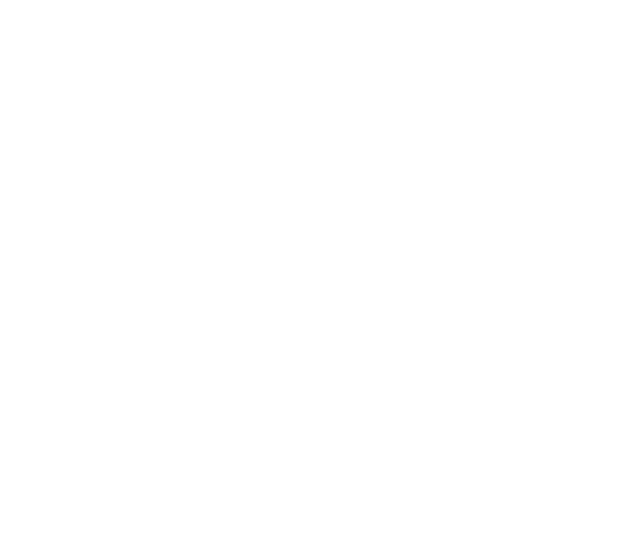
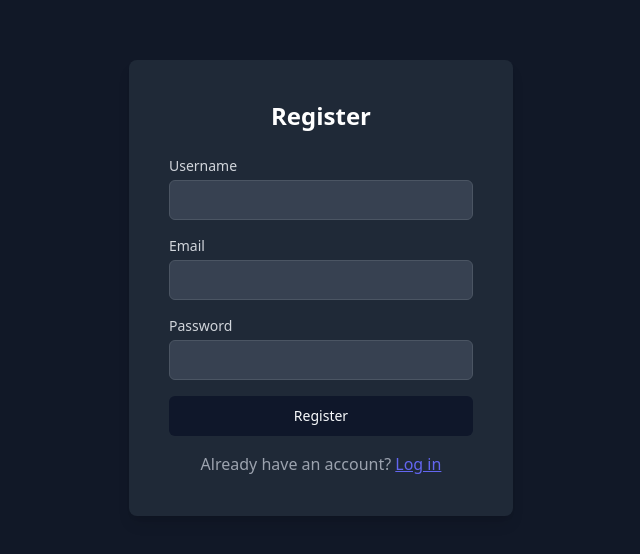
Before and after one commit to erick-escape/todolist_app, a React (Vite) app in the folder web/: page /register in a window 1280 px wide. Before the commit this address had no page. Shown: the part 112-666 px from the top of the page, without its empty margins (319-959 px from the left). Built offline with nearby package versions, Linux system fonts and the light colour scheme.

Commit message:
feat: add login-register and task listing

```diff
--- a/web/src/App.tsx
+++ b/web/src/App.tsx
@@ -2,6 +2,7 @@ import { BrowserRouter as Router, Routes, Route } from "react-router-dom";
 import Login from "./components/Login/Login";
 import TaskList from "./components/Task/TaskList";
 import UserDetails from "./components/UserDetails/UserDetails";
+import Register from "./components/Register/Register";
 
 function App() {
   return (
@@ -10,6 +11,7 @@ function App() {
         <Route path="/" element={<Login />} />
         <Route path="/tasks" element={<TaskList />} />
         <Route path="/user-details" element={<UserDetails />} />
+        <Route path="/register" element={<Register />} />
       </Routes>
     </Router>
   );
--- a/web/src/components/Login/Login.tsx
+++ b/web/src/components/Login/Login.tsx
@@ -1,22 +1,48 @@
 import React from "react";
 import { Button } from "../ui/button";
-import { Input } from "../ui/input"; // Certifique-se de ter um componente de input estilizado com shadcn
-import reactLogo from "../../assets/react.svg"; // Certifique-se de ter um logo para o seu projeto
+import { Input } from "../ui/input";
+import reactLogo from "../../assets/react.svg";
 import { useNavigate } from "react-router-dom";
 
 const Login = () => {
   const navigate = useNavigate();
 
-  const handleLogin = (e: React.FormEvent) => {
+  const handleLogin = async (e: React.FormEvent) => {
     e.preventDefault();
-    navigate("/tasks");
+
+    const formData = new FormData(e.target as HTMLFormElement);
+    const loginData = {
+      email: formData.get("email"),
+      password: formData.get("password")
+    };
+
+    try {
+      const response = await fetch("http://localhost:8000/auth/login/", {
+        method: "POST",
+        headers: {
+          "Content-Type": "application/json"
+        },
+        body: JSON.stringify(loginData)
+      });
+
+      if (response.ok) {
+        const data = await response.json();
+        localStorage.setItem("access_token", data.access_token);
+        navigate("/tasks");
+      } else {
+        const data = await response.json();
+        console.error(data.error);
+      }
+    } catch (error) {
+      console.error("Error:", error);
+    }
   };
 
   return (
     <div className="flex items-center justify-center min-h-screen bg-gray-900">
       <div className="bg-gray-800 p-10 rounded-lg shadow-lg w-96">
         <div className="flex justify-center mb-6">
-          <img src={reactLogo} alt="Logo" className="h-16" />{" "}
+          <img src={reactLogo} alt="Logo" className="h-16" />
         </div>
         <h2 className="text-2xl font-bold text-white mb-6 flex justify-center">
           Task Manager
@@ -56,6 +82,16 @@ const Login = () => {
             Log In
           </Button>
         </form>
+        <div className="mt-4 text-center">
+          <p className="text-gray-400">Não tem uma conta?</p>
+          <Button
+            variant="link"
+            className="text-indigo-500 hover:underline"
+            onClick={() => navigate("/register")}
+          >
+            Cadastre-se
+          </Button>
+        </div>
       </div>
     </div>
   );
--- /dev/null
+++ b/web/src/components/Register/Register.tsx
@@ -0,0 +1,109 @@
+import React from "react";
+import { Button } from "../ui/button";
+import { Input } from "../ui/input";
+import { useNavigate } from "react-router-dom";
+
+const Register = () => {
+  const navigate = useNavigate();
+
+  const handleRegister = async (e: React.FormEvent) => {
+    e.preventDefault();
+
+    const formData = new FormData(e.target as HTMLFormElement);
+    const registerData = {
+      username: formData.get("username"),
+      email: formData.get("email"),
+      password: formData.get("password")
+    };
+
+    try {
+      const response = await fetch("http://localhost:8000/user/create/", {
+        method: "POST",
+        headers: {
+          "Content-Type": "application/json"
+        },
+        body: JSON.stringify(registerData)
+      });
+
+      if (response.ok) {
+        navigate("/");
+      } else {
+        const data = await response.json();
+        console.error(data.error);
+      }
+    } catch (error) {
+      console.error("Error:", error);
+    }
+  };
+
+  return (
+    <div className="flex items-center justify-center min-h-screen bg-gray-900">
+      <div className="bg-gray-800 p-10 rounded-lg shadow-lg w-96">
+        <h2 className="text-2xl font-bold text-white mb-6 flex justify-center">
+          Register
+        </h2>
+        <form className="space-y-4" onSubmit={handleRegister}>
+          <div>
+            <label
+              htmlFor="username"
+              className="block text-sm font-medium text-gray-300"
+            >
+              Username
+            </label>
+            <Input
+              type="text"
+              id="username"
+              name="username"
+              className="mt-1 block w-full px-3 py-2 bg-gray-700 border border-gray-600 rounded-md text-white placeholder-gray-400 focus:outline-none focus:ring focus:ring-indigo-500 focus:border-indigo-500"
+              required
+            />
+          </div>
+          <div>
+            <label
+              htmlFor="email"
+              className="block text-sm font-medium text-gray-300"
+            >
+              Email
+            </label>
+            <Input
+              type="email"
+              id="email"
+              name="email"
+              className="mt-1 block w-full px-3 py-2 bg-gray-700 border border-gray-600 rounded-md text-white placeholder-gray-400 focus:outline-none focus:ring focus:ring-indigo-500 focus:border-indigo-500"
+              required
+            />
+          </div>
+          <div>
+            <label
+              htmlFor="password"
+              className="block text-sm font-medium text-gray-300"
+            >
+              Password
+            </label>
+            <Input
+              type="password"
+              id="password"
+              name="password"
+              className="mt-1 block w-full px-3 py-2 bg-gray-700 border border-gray-600 rounded-md text-white placeholder-gray-400 focus:outline-none focus:ring focus:ring-indigo-500 focus:border-indigo-500"
+              required
+            />
+          </div>
+          <Button type="submit" className="w-full py-2">
+            Register
+          </Button>
+        </form>
+        <div className="text-gray-400 mt-4 text-center">
+          Already have an account?{" "}
+          <a
+            href="/"
+            className="text-indigo-500 hover:text-indigo-400 underline"
+          >
+            Log in
+          </a>
+        </div>
+      </div>
+    </div>
+  );
+};
+
+export default Register;
--- a/web/src/components/Task/TaskList.tsx
+++ b/web/src/components/Task/TaskList.tsx
@@ -3,9 +3,50 @@ import { Button } from "../ui/button";
 import { TaskItem } from "../ui/TaskItem";
 import { IconArrowLeft, IconPlus } from "@tabler/icons-react"; // Certifique-se de ter os ícones instalados
 import userAvatar from "../../assets/react.svg"; // Substitua pelo caminho do avatar do usuário
+import { useEffect, useState } from "react";
+
+type Task = {
+  id: number;
+  title: string;
+  description: string;
+};
 
 const TaskList = () => {
   const navigate = useNavigate();
+  const [tasks, setTasks] = useState<Task[]>([]);
+
+  useEffect(() => {
+    const fetchTasks = async () => {
+      const token = localStorage.getItem("access_token");
+
+      if (!token) {
+        console.error("No token found, redirecting to login");
+        navigate("/login"); // Redirecionar para o login se não houver token
+        return;
+      }
+
+      try {
+        const response = await fetch("http://localhost:8000/task/", {
+          method: "GET",
+          headers: {
+            "Content-Type": "application/json",
+            Authorization: `Bearer ${token}`
+          }
+        });
+
+        if (response.ok) {
+          const data = await response.json();
+          setTasks(data);
+        } else {
+          console.error("Failed to fetch tasks");
+        }
+      } catch (error) {
+        console.error("Error fetching tasks:", error);
+      }
+    };
+
+    fetchTasks();
+  }, [navigate]);
 
   const handleEdit = (taskId: number) => {
     // Lógica para editar a tarefa
@@ -31,12 +72,6 @@ const TaskList = () => {
     // Navegar para a página de detalhes do usuário
     navigate("/user-details");
   };
-
-  const tasks = [
-    { id: 1, title: "Tarefa 1", description: "Descrição da tarefa 1" },
-    { id: 2, title: "Tarefa 2", description: "Descrição da tarefa 2" }
-    // Adicione mais tarefas conforme necessário
-  ];
 
   return (
     <div className="min-h-screen bg-gray-900 text-white">
```
Also changed, not shown: 2 other files (tests, documents, lock files or other folders).
